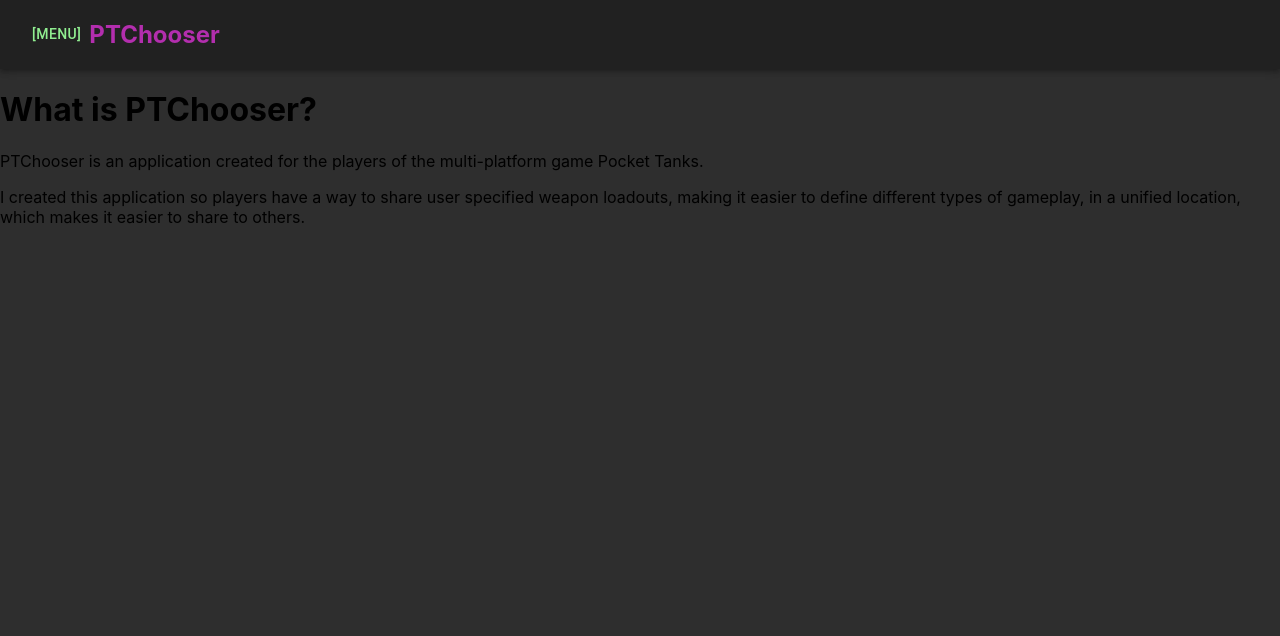
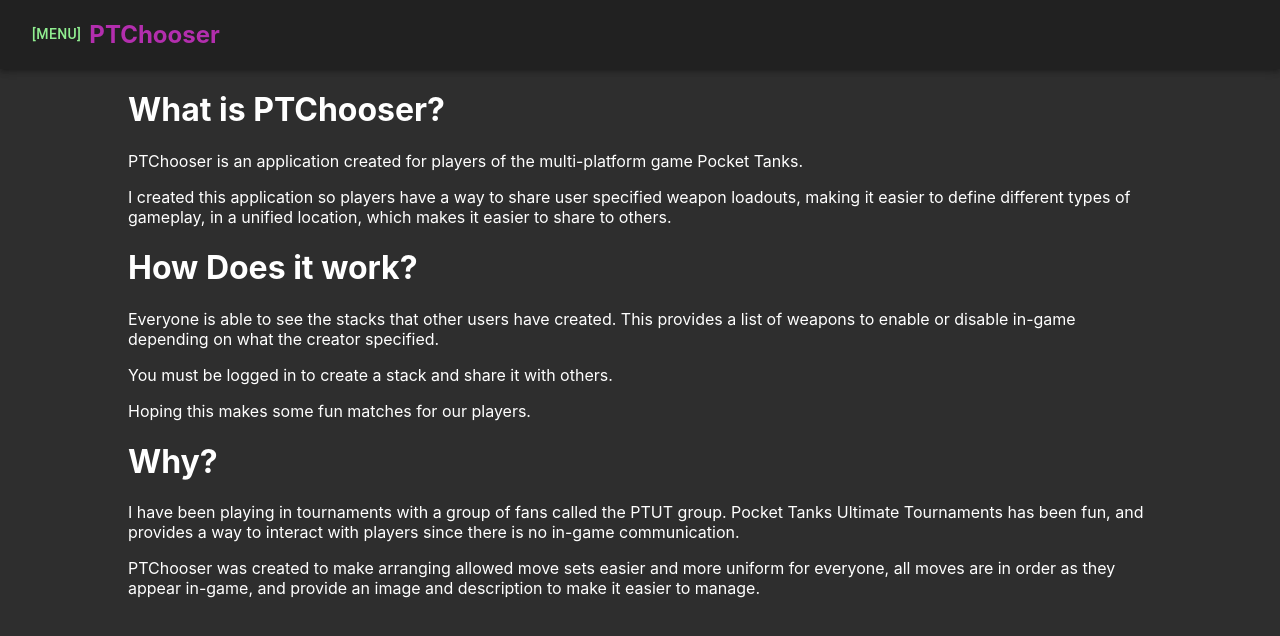
Before and after one commit to boostedd2/ptchooser-react, a React (Create React App) app: page /about in a window 1280 px wide. Shown: the top 636 px of the page. Built offline with nearby package versions, Linux system fonts and the light colour scheme.

Commit message:
fixed router issues, added content to about

```diff
--- a/src/App.js
+++ b/src/App.js
@@ -7,8 +7,8 @@
 function App() {
   return (
     <div className="App">
-      <Navbar />
       <BrowserRouter>
+        <Navbar />
         <Switch>
           <Route exact path="/" component={StackList} />
           <Route path="/about" component={About} />
--- a/src/components/about/about.js
+++ b/src/components/about/about.js
@@ -1,12 +1,31 @@
 import React from 'react';
+import { makeStyles } from '@material-ui/core/styles';
 
+const useStyles = makeStyles({
+  root: {
+    width: "80%",
+    marginLeft: "auto",
+    marginRight: "auto",
+    color: "white",
+  }
+});
 
 const About = () => {
+  const classes = useStyles();
   return(
-    <div>
+    <div className={classes.root}>
       <h1>What is PTChooser?</h1>
-      <p>PTChooser is an application created for the players of the multi-platform game Pocket Tanks.</p>
+      <p>PTChooser is an application created for players of the multi-platform game Pocket Tanks.</p>
       <p>I created this application so players have a way to share user specified weapon loadouts, making it easier to define different types of gameplay, in a unified location, which makes it easier to share to others.</p>
+      <p></p>
+      <h1>How Does it work?</h1>
+      <p>Everyone is able to see the stacks that other users have created. This provides a list of weapons to enable or disable in-game depending on what the creator specified.</p>
+      <p>You must be logged in to create a stack and share it with others.</p>
+      <p>Hoping this makes some fun matches for our players.</p>
+      <h1>Why?</h1>
+      <p></p>
+      <p>I have been playing in tournaments with a group of fans called the PTUT group. Pocket Tanks Ultimate Tournaments has been fun, and provides a way to interact with players since there is no in-game communication.</p>
+      <p>PTChooser was created to make arranging allowed move sets easier and more uniform for everyone, all moves are in order as they appear in-game, and provide an image and description to make it easier to manage.</p>
     </div>
   )
 }
--- a/src/components/drawer/drawer.js
+++ b/src/components/drawer/drawer.js
@@ -47,7 +47,6 @@
       onKeyDown={toggleDrawer(side, false)}
     >
       <List>
-        <BrowserRouter>
           <h2 style={{textAlign: "center", color: "#b32eae"}}>PTChooser</h2>
           <ListItem component={Link} to="/" button className={classes.navItem}>
             <ListItemIcon></ListItemIcon>
@@ -70,7 +69,6 @@
             <ListItemIcon></ListItemIcon>
             <ListItemText primary="Sign Up" />
           </ListItem>
-        </BrowserRouter>
       </List>
     </div>
   );
```
Also changed, not shown: src/components/submit_stack/submitStack.js (added, +10 -0 lines).
